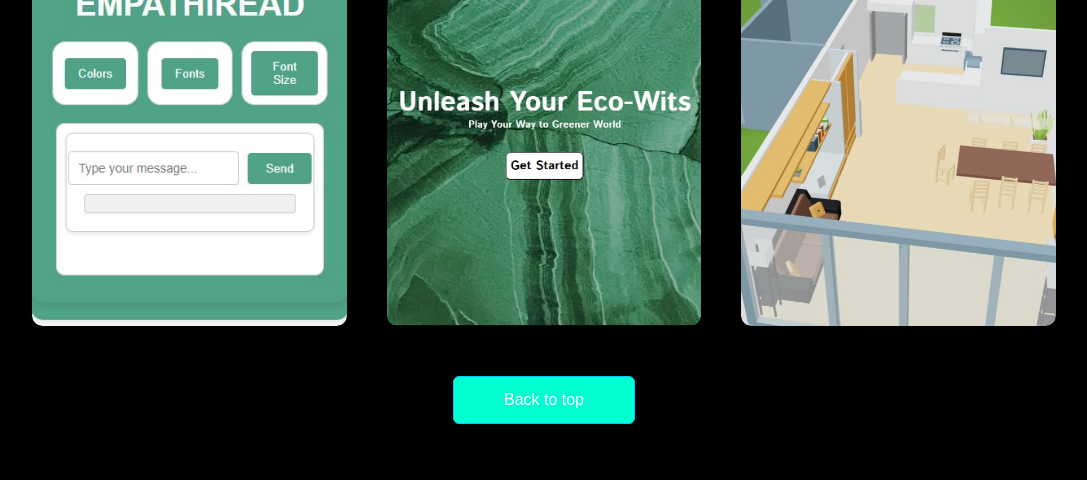
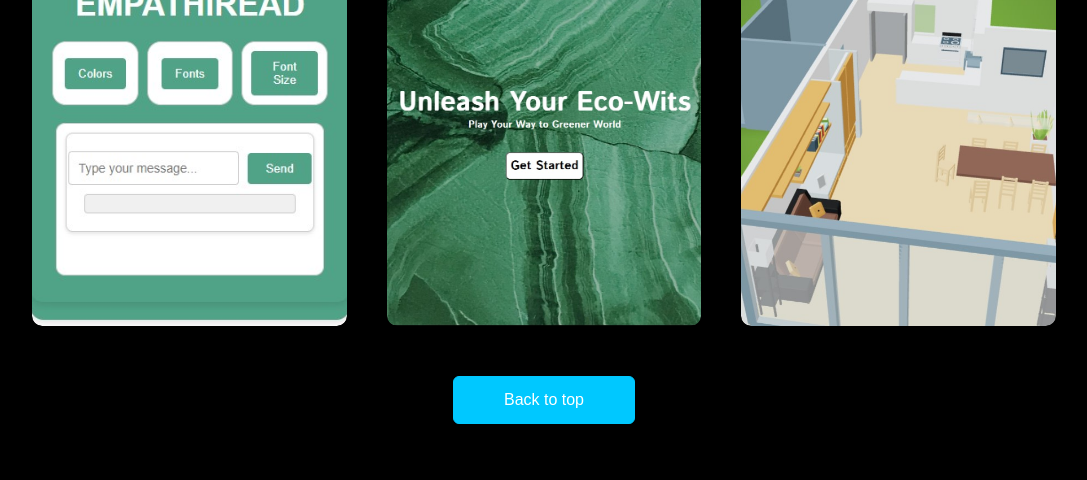
Before and after one commit to DennisD0/Personal-Portfolio, a plain HTML site: page index.html in a window 1280 px wide. In both pictures the pointer is over the link "Back to top". Shown: the part 2385-2865 px from the top of the page, without its empty margins (96-1183 px from the left). Drawn offline with Linux system fonts and the light colour scheme.

Commit message:
button hover color fix

```diff
--- a/style.css
+++ b/style.css
@@ -358,7 +358,7 @@ nav ul li a:hover::after{
   }
 
   .btn:hover {
-    background: #00ffd0;
+    background: #00c8ff;
   }
 
   /*------------contact -------*/
```
